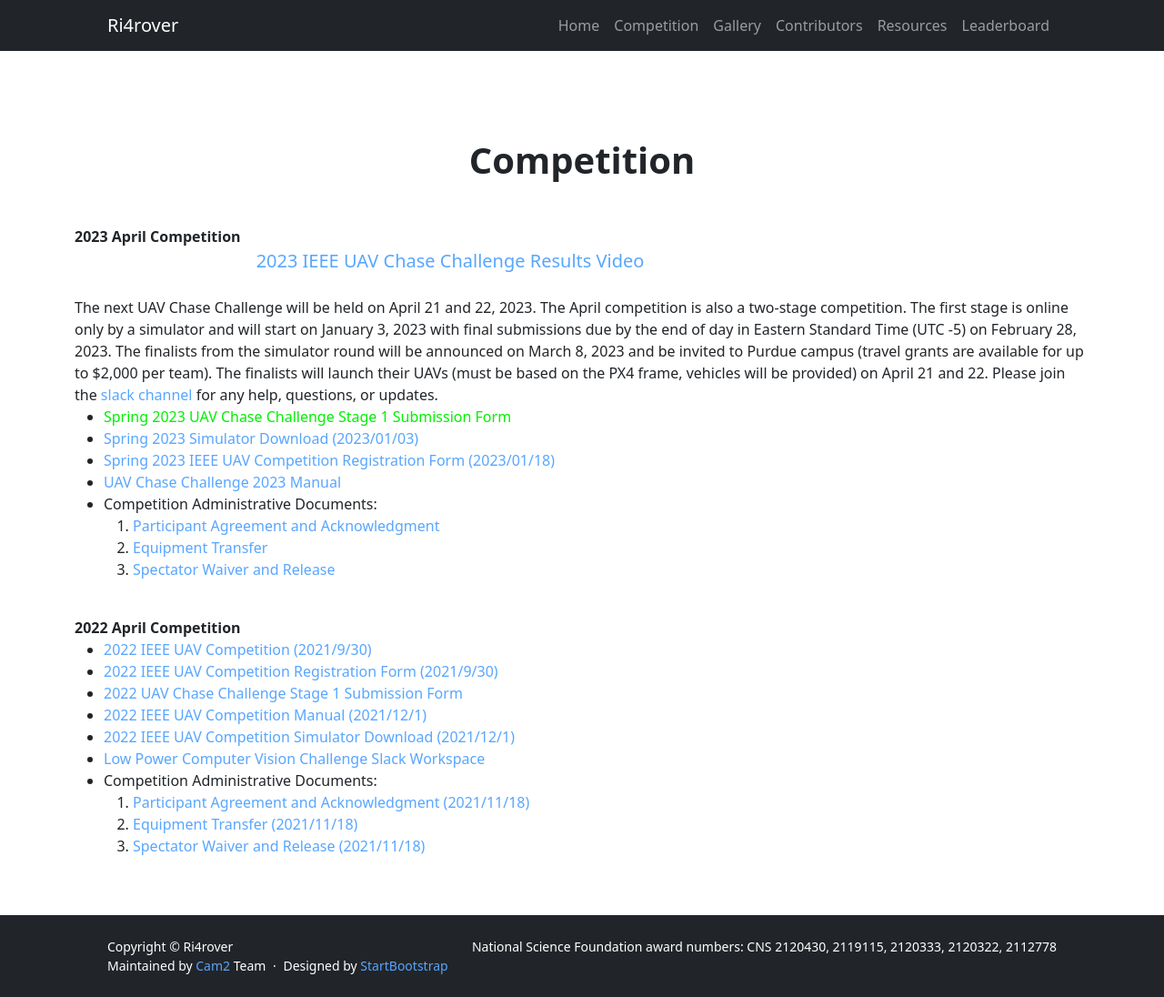
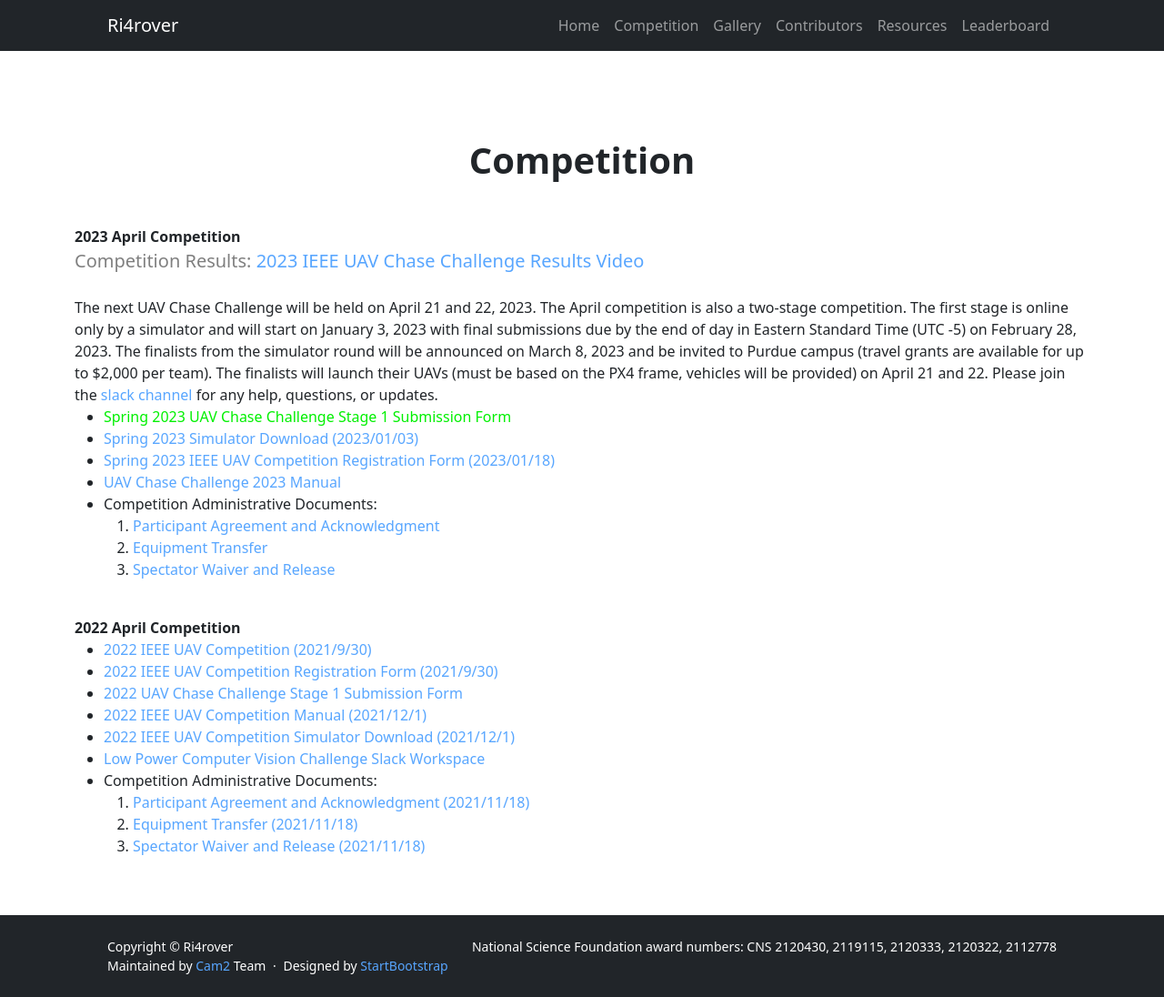
Before and after one commit to OliverQiang/Ri4rover, a Jekyll site: the page built from _pages/competition.html, in a window 1280 px wide. Shown: the whole page at 91% size. Built offline with Jekyll 4.4.1, drawn with Linux system fonts in a browser that asks for light colours.

Commit message:
Update competition.html

```diff
--- a/_pages/competition.html
+++ b/_pages/competition.html
@@ -13,7 +13,7 @@
     </div>
     <div class="container competitons-text">
         <b>2023 April Competition</b><br>
-       <p class="lead fw-normal text-white-50 mb-4">Competition Results: <a href="https://youtu.be/lglHCQhjP-I">2023 IEEE UAV Chase Challenge Results Video</a> </p>
+       <p class="lead fw-normal text-black-50 mb-4">Competition Results: <a href="https://youtu.be/lglHCQhjP-I">2023 IEEE UAV Chase Challenge Results Video</a> </p>
     The next UAV Chase Challenge will be held on April 21 and 22, 2023.
     The April competition is also a two-stage competition.
     The first stage is online only by a simulator and will start on January 3, 2023 with final submissions due by the end of day in Eastern Standard Time (UTC -5) on February 28, 2023.
```
